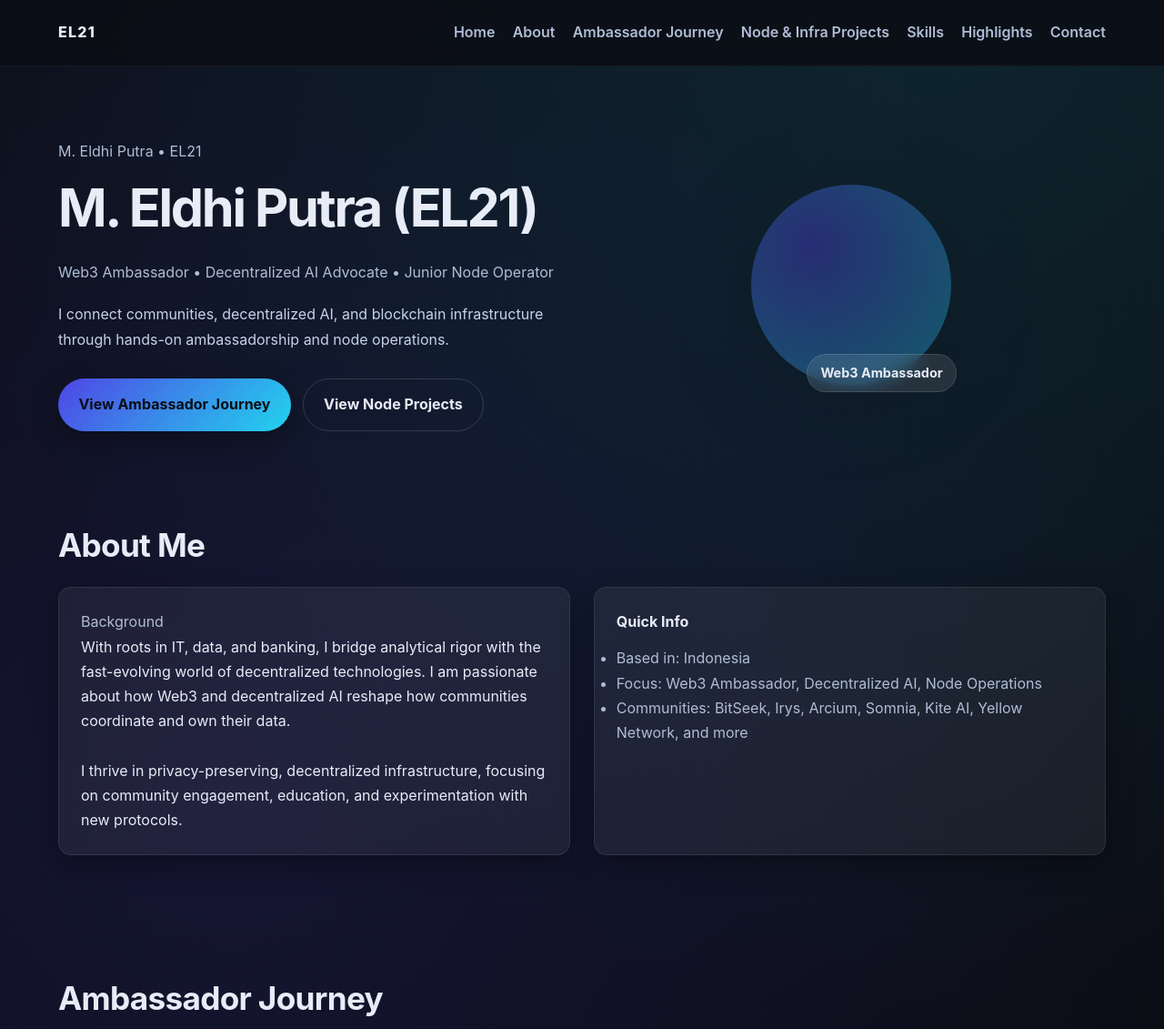
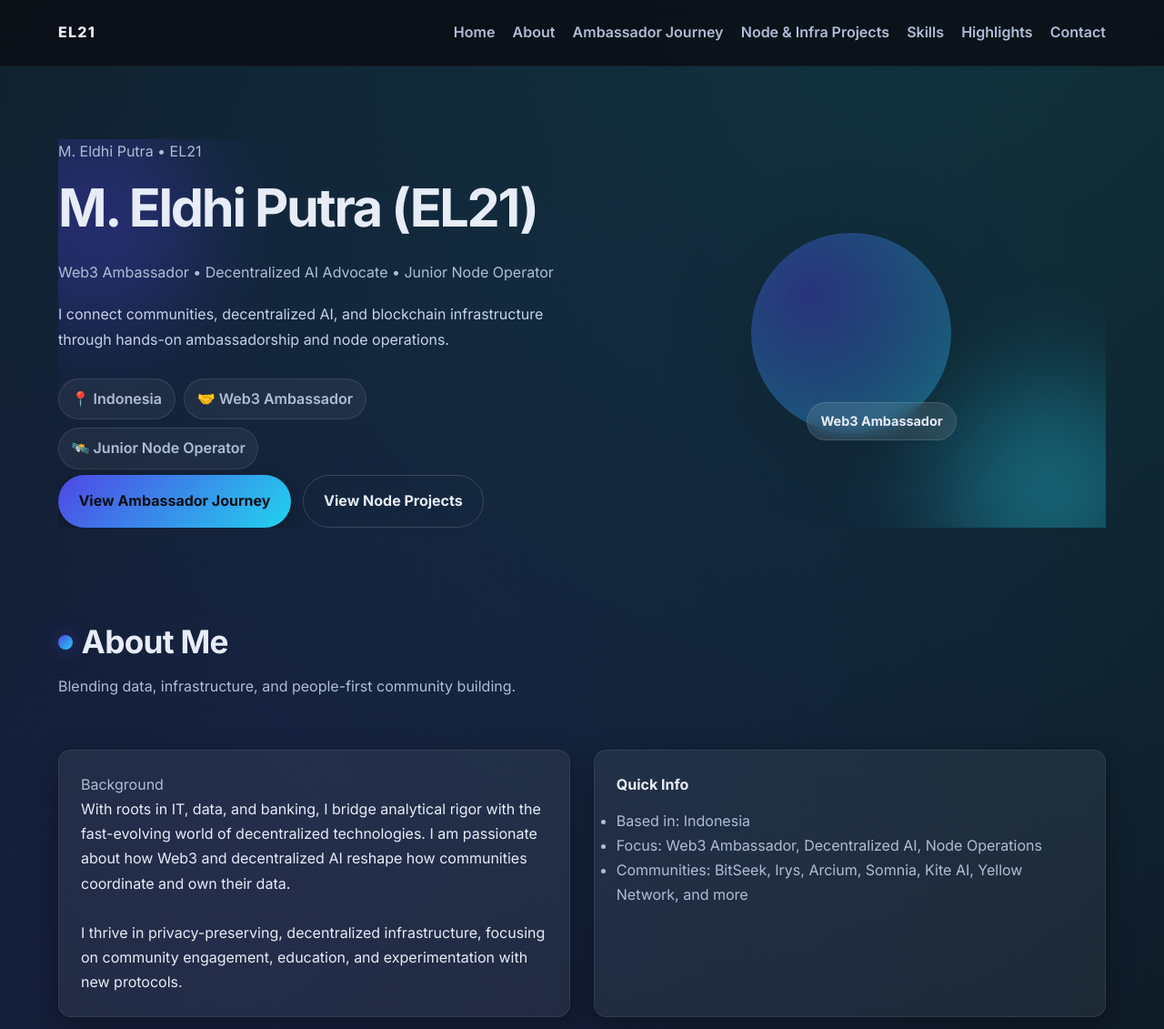
Before and after one commit to EldhiPutra/test, a plain HTML site: page index.html in a window 1280 px wide. Shown: the top 1131 px of the page at 91% size. Drawn offline with Linux system fonts and the light colour scheme.

Commit message:
Polish Web3 ambassador site

```diff
--- a/index.html
+++ b/index.html
@@ -6,6 +6,8 @@
   <title>M. Eldhi Putra | Web3 Ambassador & Node Operator</title>
   <!-- Global styles with dark theme and gradient accent -->
   <style>
+    @import url('https://fonts.googleapis.com/css2?family=Inter:wght@400;500;600;700;800&display=swap');
+
     :root {
       --bg: #0b0d14;
       --card: #101525;
@@ -16,6 +18,7 @@
       --shadow: 0 10px 30px rgba(0, 0, 0, 0.35);
       --radius: 14px;
       --glass: rgba(255, 255, 255, 0.06);
+      --danger: #f43f5e;
     }
 
     * {
@@ -28,10 +31,12 @@
       font-family: 'Inter', system-ui, -apple-system, BlinkMacSystemFont, 'Segoe UI', sans-serif;
       background: radial-gradient(circle at 20% 20%, rgba(79, 70, 229, 0.15), transparent 30%),
         radial-gradient(circle at 80% 0%, rgba(34, 211, 238, 0.12), transparent 25%),
+        linear-gradient(180deg, rgba(34, 211, 238, 0.08), rgba(79, 70, 229, 0.06)),
         var(--bg);
       color: var(--text);
       line-height: 1.7;
       scroll-behavior: smooth;
+      min-height: 100vh;
     }
 
     a { color: inherit; text-decoration: none; }
@@ -45,10 +50,28 @@
       padding: 4rem 0;
     }
 
+    .section-header {
+      display: flex;
+      flex-direction: column;
+      gap: 0.3rem;
+      margin-bottom: 1.5rem;
+    }
+
     .section-title {
       font-size: 2.2rem;
-      margin-bottom: 1rem;
       letter-spacing: -0.02em;
+      display: inline-flex;
+      align-items: center;
+      gap: 0.6rem;
+    }
+
+    .section-title::before {
+      content: '';
+      width: 16px;
+      height: 16px;
+      border-radius: 50%;
+      background: linear-gradient(135deg, var(--accent1), var(--accent2));
+      box-shadow: 0 0 20px rgba(79, 70, 229, 0.5);
     }
 
     .section-subtitle {
@@ -147,6 +170,8 @@
       grid-template-columns: repeat(auto-fit, minmax(280px, 1fr));
       gap: 2rem;
       align-items: center;
+      position: relative;
+      overflow: hidden;
     }
 
     .hero h1 {
@@ -154,6 +179,8 @@
       letter-spacing: -0.04em;
       margin-bottom: 0.5rem;
     }
+
+    .hero > * { position: relative; z-index: 1; }
 
     .hero .tagline { color: var(--muted); margin-bottom: 1.2rem; }
     .hero .description { color: #c7d2e9; margin-bottom: 1.8rem; max-width: 620px; }
@@ -167,6 +194,7 @@
       height: 260px;
       display: grid;
       place-items: center;
+      isolation: isolate;
     }
 
     .hero-visual .circle {
@@ -191,6 +219,51 @@
       backdrop-filter: blur(10px);
     }
 
+    .hero::before,
+    .hero::after {
+      content: '';
+      position: absolute;
+      width: 240px;
+      height: 240px;
+      border-radius: 50%;
+      filter: blur(60px);
+      opacity: 0.35;
+      z-index: 0;
+    }
+
+    .hero::before {
+      background: var(--accent1);
+      top: -30px;
+      left: -80px;
+    }
+
+    .hero::after {
+      background: var(--accent2);
+      bottom: -80px;
+      right: -60px;
+    }
+
+    .hero-meta {
+      display: flex;
+      gap: 0.6rem;
+      flex-wrap: wrap;
+      margin: 1rem 0 0.4rem;
+      position: relative;
+      z-index: 1;
+    }
+
+    .pill {
+      padding: 0.5rem 0.85rem;
+      border-radius: 999px;
+      border: 1px solid rgba(255, 255, 255, 0.1);
+      background: rgba(255, 255, 255, 0.05);
+      color: var(--muted);
+      font-weight: 600;
+      display: inline-flex;
+      align-items: center;
+      gap: 0.45rem;
+    }
+
     /* About */
     #about .content {
       display: grid;
@@ -204,10 +277,32 @@
       border-radius: var(--radius);
       padding: 1.5rem;
       box-shadow: var(--shadow);
+      position: relative;
+      overflow: hidden;
+      transition: transform 0.2s ease, border-color 0.2s ease, box-shadow 0.2s ease;
     }
 
     .card h4 { margin-bottom: 0.8rem; }
     .muted { color: var(--muted); }
+    .card > * { position: relative; z-index: 1; }
+
+    .card::after {
+      content: '';
+      position: absolute;
+      inset: 0;
+      background: linear-gradient(120deg, rgba(79, 70, 229, 0.18), rgba(34, 211, 238, 0.14));
+      opacity: 0;
+      transition: opacity 0.2s ease;
+      pointer-events: none;
+    }
+
+    .card:hover {
+      transform: translateY(-4px);
+      border-color: rgba(255, 255, 255, 0.18);
+      box-shadow: 0 20px 50px rgba(0, 0, 0, 0.35);
+    }
+
+    .card:hover::after { opacity: 1; }
 
     /* Ambassador Journey */
     .filter-bar {
@@ -314,6 +409,7 @@
     input:focus, textarea:focus { outline: 1px solid var(--accent2); }
 
     .alert { margin-top: 0.7rem; color: #22c55e; font-weight: 600; display: none; }
+    .alert.error { color: var(--danger); }
 
     /* Footer */
     footer { padding: 2rem 0; text-align: center; color: var(--muted); border-top: 1px solid rgba(255, 255, 255, 0.08); }
@@ -344,7 +440,7 @@
     <div class="nav">
       <div class="logo">EL21</div>
       <nav>
-        <div class="burger" id="burger" aria-label="Toggle navigation">
+        <div class="burger" id="burger" aria-label="Toggle navigation" aria-expanded="false">
           <span></span><span></span><span></span>
         </div>
         <ul id="nav-links">
@@ -368,6 +464,11 @@
         <h1>M. Eldhi Putra (EL21)</h1>
         <p class="tagline">Web3 Ambassador • Decentralized AI Advocate • Junior Node Operator</p>
         <p class="description">I connect communities, decentralized AI, and blockchain infrastructure through hands-on ambassadorship and node operations.</p>
+        <div class="hero-meta">
+          <span class="pill">📍 Indonesia</span>
+          <span class="pill">🤝 Web3 Ambassador</span>
+          <span class="pill">🛰️ Junior Node Operator</span>
+        </div>
         <div class="hero-actions">
           <a class="btn" href="#ambassador">View Ambassador Journey</a>
           <a class="btn secondary" href="#nodes">View Node Projects</a>
@@ -382,7 +483,10 @@
 
   <!-- About Section -->
   <section id="about" class="container">
+    <div class="section-header">
       <h2 class="section-title">About Me</h2>
+      <p class="section-subtitle">Blending data, infrastructure, and people-first community building.</p>
+    </div>
     <div class="content">
       <div class="card">
         <p class="muted">Background</p>
@@ -403,8 +507,10 @@
 
   <!-- Ambassador Journey Section -->
   <section id="ambassador" class="container">
+    <div class="section-header">
       <h2 class="section-title">Ambassador Journey</h2>
       <p class="section-subtitle">Leading and supporting communities across decentralized AI, DeFi, and infrastructure projects.</p>
+    </div>
     <div class="filter-bar" id="filter-bar">
       <button class="filter-btn active" data-filter="all">All</button>
       <button class="filter-btn" data-filter="deai">DeAI</button>
@@ -455,8 +561,10 @@
 
   <!-- Node & Infra Projects Section -->
   <section id="nodes" class="container">
+    <div class="section-header">
       <h2 class="section-title">Node &amp; Infra Projects</h2>
       <p class="section-subtitle">Testnets, validators, and infrastructure I’ve contributed to.</p>
+    </div>
     <div class="grid">
       <div class="card">
         <h4>Somnia Testnet</h4>
@@ -491,8 +599,10 @@
 
   <!-- Skills Section -->
   <section id="skills" class="container">
+    <div class="section-header">
       <h2 class="section-title">Skills &amp; Focus</h2>
       <p class="section-subtitle">Click any skill to see a quick description.</p>
+    </div>
     <div class="card">
       <div class="skill-category">
         <div class="skill-title">Technical</div>
@@ -530,7 +640,10 @@
 
   <!-- Highlights Section -->
   <section id="highlights" class="container">
+    <div class="section-header">
       <h2 class="section-title">Highlights</h2>
+      <p class="section-subtitle">Easily editable wins and milestones from across communities and nodes.</p>
+    </div>
     <div class="grid">
       <div class="card">
         <h4>Community Events</h4>
@@ -549,8 +662,10 @@
 
   <!-- Contact Section -->
   <section id="contact" class="container">
+    <div class="section-header">
       <h2 class="section-title">Let’s Connect</h2>
       <p class="section-subtitle">Open to collaboration on Web3, decentralized AI, and node infrastructure.</p>
+    </div>
     <div class="hero-actions" style="margin-bottom:1rem;">
       <a class="btn secondary" href="https://twitter.com/el2158033244" target="_blank">X (Twitter)</a>
       <a class="btn secondary" href="https://t.me/Mister_21" target="_blank">Telegram</a>
@@ -562,6 +677,7 @@
         <input type="email" id="email" name="email" placeholder="Email" required>
         <textarea id="message" name="message" placeholder="Message" class="full" required></textarea>
         <button class="btn" type="submit">Send</button>
+        <div id="form-error" class="alert error">Please fill out all fields.</div>
         <div id="alert" class="alert">Message sent!</div>
       </form>
     </div>
@@ -582,13 +698,17 @@
         const target = document.querySelector(link.getAttribute('href'));
         target?.scrollIntoView({ behavior: 'smooth' });
         navLinks.classList.remove('open');
+        burger.setAttribute('aria-expanded', 'false');
       });
     });
 
     // Mobile nav toggle
     const burger = document.getElementById('burger');
     const navLinks = document.getElementById('nav-links');
-    burger.addEventListener('click', () => navLinks.classList.toggle('open'));
+    burger.addEventListener('click', () => {
+      navLinks.classList.toggle('open');
+      burger.setAttribute('aria-expanded', navLinks.classList.contains('open'));
+    });
 
     // Filter logic for ambassador cards
     const filterButtons = document.querySelectorAll('.filter-btn');
@@ -638,6 +758,7 @@
     // Contact form validation (front-end only)
     const contactForm = document.getElementById('contact-form');
     const alertBox = document.getElementById('alert');
+    const errorBox = document.getElementById('form-error');
     contactForm.addEventListener('submit', e => {
       e.preventDefault();
       const name = contactForm.name.value.trim();
@@ -645,12 +766,17 @@
       const message = contactForm.message.value.trim();
       const validEmail = /[^@\s]+@[^@\s]+\.[^@\s]+/;
 
+      errorBox.style.display = 'none';
+      alertBox.style.display = 'none';
+
       if (!name || !email || !message) {
-        alert('Please complete all fields.');
+        errorBox.textContent = 'Please complete all fields.';
+        errorBox.style.display = 'block';
         return;
       }
       if (!validEmail.test(email)) {
-        alert('Please enter a valid email.');
+        errorBox.textContent = 'Please enter a valid email address.';
+        errorBox.style.display = 'block';
         return;
       }
       alertBox.style.display = 'block';
```
Lines whose indentation alone changed are shown as unchanged.
